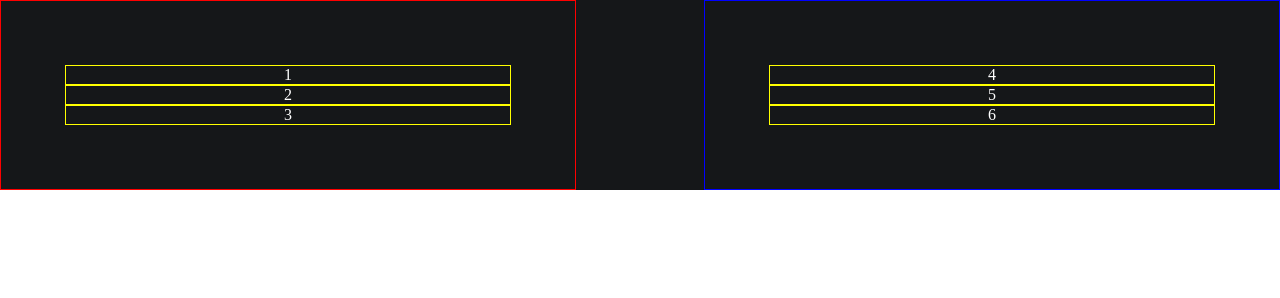
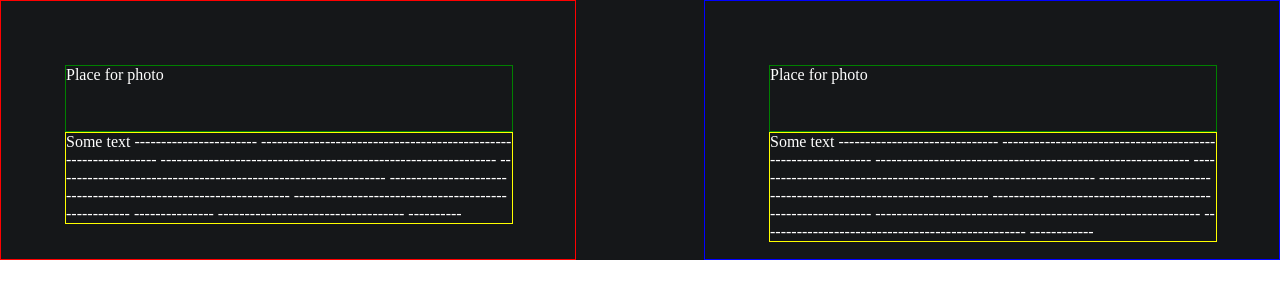
Before and after one commit to hantarr01/Test_Flexbox_construction, a plain HTML site: page index.html in a window 1280 px wide. Drawn offline with Linux system fonts and the light colour scheme.

Commit message:
0.1( Became closer to understanding )

```diff
--- a/index.html
+++ b/index.html
@@ -17,15 +17,35 @@
 <footer>
 
 <div class="infoBlockFooter1">
-	<div class="inFooter">1</div>
-	<div class="inFooter">2</div>
-	<div class="inFooter">3</div>
+	<div class="inFooter1">Place for photo</div>
+	<div class="inFooter">Some text
+		-----------------------
+	----------------------------------------------------------------
+	---------------------------------------------------------------
+	--------------------------------------------------------------
+	----------------------------------------------------------------
+	----------------------------------------------------
+	---------------
+	-----------------------------------
+	----------
+	</div>
+
 </div>
 
 <div class="infoBlockFooter2">
-	<div class="inFooter">4</div>
-	<div class="inFooter">5</div>
-	<div class="inFooter">6</div>
+	<div class="inFooter1">Place for photo</div>
+	<div class="inFooter">Some text
+		------------------------------
+		-----------------------------------------------------------
+		-----------------------------------------------------------
+		-----------------------------------------------------------------
+	--------------------------------------------------------------
+	------------------------------------------------------------
+	-------------------------------------------------------------
+	--------------------------------------------------
+	------------
+	</div>
+
 </div>
 
 </footer>
--- a/style.css
+++ b/style.css
@@ -7,9 +7,9 @@ body{
 footer{
   color: white;
   display: flex;
+  flex-direction:row;
   background-color: #151719;
   width:100%;
-  text-align: center;
 }
 
 .infoBlockFooter1{
@@ -17,6 +17,7 @@ footer{
   flex-direction:column;
   border:1px solid red;
   padding:5%;
+  padding-bottom:5%;
 }
 
 .infoBlockFooter2{
@@ -24,9 +25,18 @@ footer{
   margin-left:10%;
   flex-direction:column;
   border:1px solid blue;
+  padding-bottom:5%;
   padding:5%;
 }
 
+.inFooter1{
+  width:100%;
+  height:50%;
+  border:1px solid green;
+}
+
 .inFooter{
+  width:100%;
+  font-size:2vh;
   border:1px solid yellow;
 }
```
